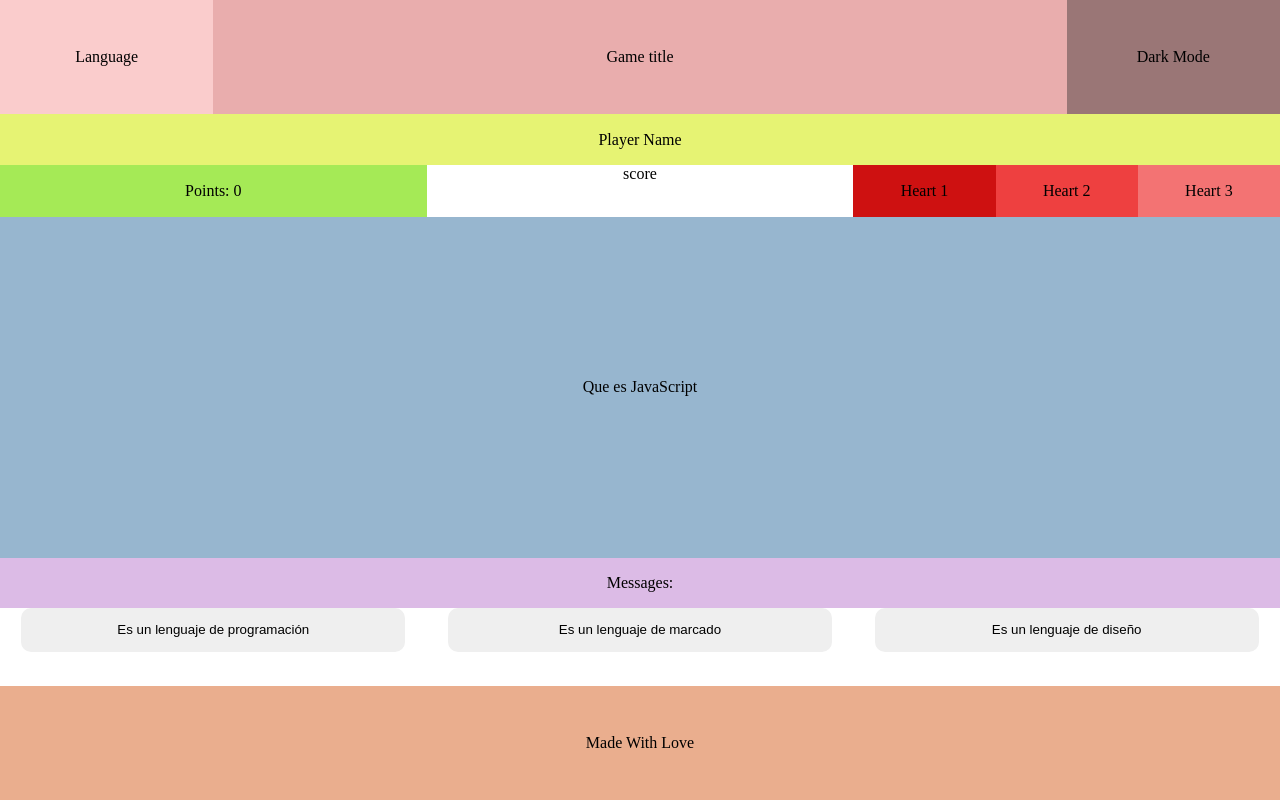
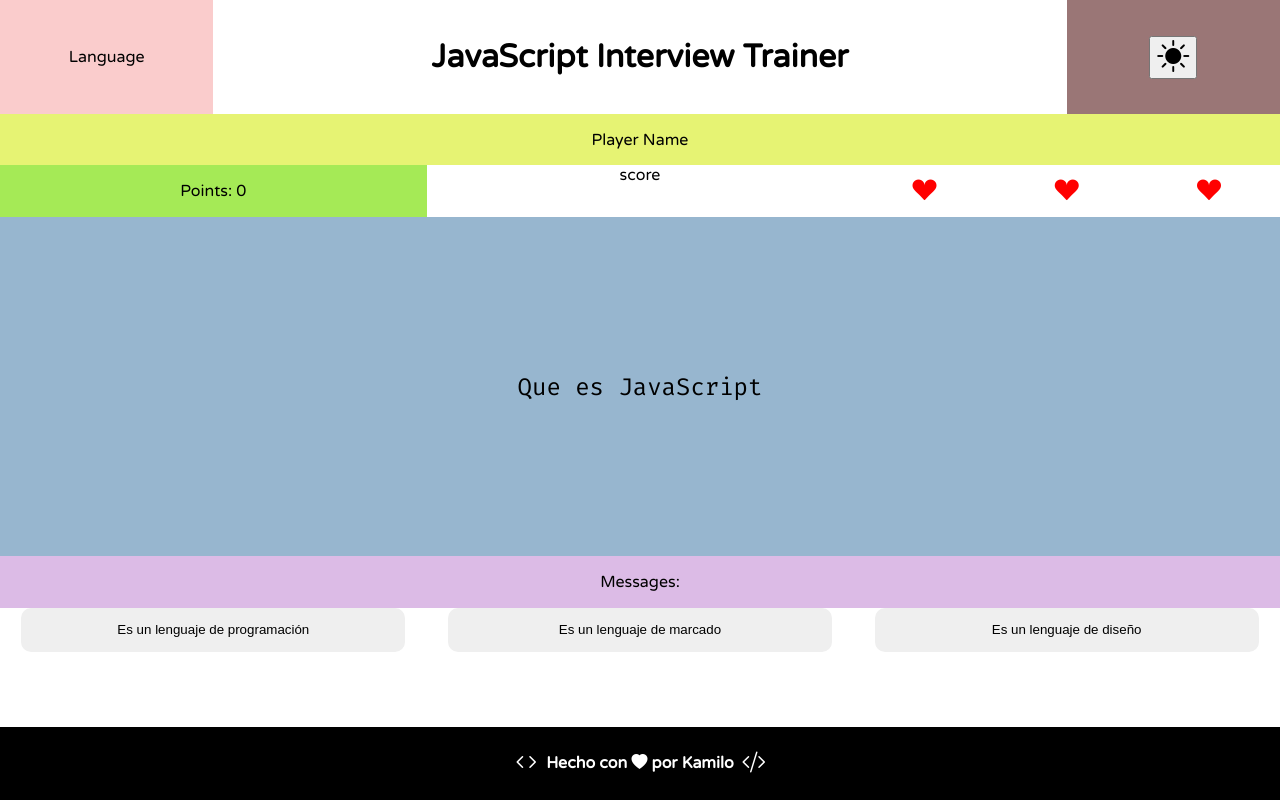
Before and after one commit to kamilodev/javascript-trainer, a React (Create React App) app: page / in a window 1280 px wide. Built offline with nearby package versions, Linux system fonts and the light colour scheme.

Commit message:
Add dark-mode

```diff
--- a/public/index.html
+++ b/public/index.html
@@ -5,10 +5,33 @@
 		<meta name="viewport" content="width=device-width, initial-scale=1" />
 		<meta name="theme-color" content="#000000" />
 		<meta name="description" content="Web site created using create-react-app" />
+
+		<link rel="stylesheet" href="https://cdn.jsdelivr.net/npm/bootstrap-icons@1.9.1/font/bootstrap-icons.css" />
+		<link rel="preconnect" href="https://fonts.googleapis.com" />
+		<link rel="preconnect" href="https://fonts.gstatic.com" crossorigin />
+		<link
+			href="https://fonts.googleapis.com/css2?family=Fira+Code&family=Varela+Round&display=swap"
+			rel="stylesheet"
+		/>
 		<title>JavaScript Trainer</title>
 	</head>
 	<body>
 		<noscript>You need to enable JavaScript to run this app.</noscript>
-		<div id="root"></div>
+		<div class="light" id="root"></div>
+		<script>
+			const chk = document.getElementById('root');
+
+			chk.addEventListener('click', e => {
+				if (chk.classList.contains('light')) {
+					chk.classList.remove('light');
+					chk.setAttribute('data-theme', 'dark');
+				} else {
+					chk.classList.add('dark');
+					chk.classList.remove('dark');
+					chk.setAttribute('data-theme', 'light');
+				}
+				//chk.setAttribute('data-theme', 'dark');
+			});
+		</script>
 	</body>
 </html>
--- a/src/App.js
+++ b/src/App.js
@@ -56,6 +56,7 @@ class App extends Component {
 				};
 			});
 		}
+
 		this.nextQuestion();
 		console.log('Auxcards:', this.state.auxCards);
 	};
@@ -130,12 +131,24 @@ class App extends Component {
 				{console.log('Estado Actual ', this.state.cards)}
 				<div className='container'>
 					<div className='header'>
-						<div className='game-title'>Game title</div>
-						<div className='dark-mode'>Dark Mode</div>
+						<div className='game-title'>
+							<h1>JavaScript Interview Trainer</h1>
+						</div>
+						<div className='dark-mode'>
+							<button id='dark-mode-button'>
+								<i className='bi bi-brightness-high-fill'></i>
+							</button>
+						</div>
 						<div className='language-mode'>Language</div>
 					</div>
 					<div className='footer'>
-						<div className='made-love'>Made With Love</div>
+						<div className='made-love'>
+							<i className='bi bi-code'></i>
+							<h5 className='copy'>
+								Hecho con <i className='bi bi-heart-fill'></i> por Kamilo
+							</h5>
+							<i className='bi bi-code-slash'></i>
+						</div>
 					</div>
 					<div className='game-area'>
 						<div className='player-name'>Player Name</div>
@@ -146,12 +159,18 @@ class App extends Component {
 						</div>
 						<div className='score'>score</div>
 						<div className='lives'>
-							<div className='heart-1'>Heart 1</div>
-							<div className='heart-2'>Heart 2</div>
-							<div className='heart-3'>Heart 3</div>
+							<div className='heart-1'>
+								<i className='bi bi-suit-heart-fill'></i>
+							</div>
+							<div className='heart-2'>
+								<i className='bi bi-suit-heart-fill'></i>
+							</div>
+							<div className='heart-3'>
+								<i className='bi bi-suit-heart-fill'></i>
+							</div>
 						</div>
 						<div className='card-play'>
-							<p>{firstQuestion}</p>
+							<p id='currentCard'>{firstQuestion}</p>
 						</div>
 						<div className='messages'>
 							<p>
--- a/src/controllers/controlButton.controller.js
+++ b/src/controllers/controlButton.controller.js
@@ -19,3 +19,15 @@ export const enableButton = () => {
 	document.getElementById('thirdButton').disabled = false;
 	document.querySelector('.startButton').classList.add('hideMe');
 };
+
+export const textIn = () => {
+	document.getElementById('currentCard').classList.add('fade-in-text');
+
+	document.getElementById('currentCard').classList.remove('fade-out-text');
+};
+
+export const textOut = () => {
+	document.getElementById('currentCard').classList.remove('fade-in-text');
+
+	document.getElementById('currentCard').classList.add('fade-out-text');
+};
--- a/src/index.js
+++ b/src/index.js
@@ -3,6 +3,4 @@ import ReactDOM from 'react-dom/client';
 import App from './App';
 
 const root = ReactDOM.createRoot(document.getElementById('root'));
-root.render(
-    <App />
-);
+root.render(<App />);
--- a/src/styles/styles.css
+++ b/src/styles/styles.css
@@ -1,6 +1,24 @@
+/* Light Mode */
+
+:root {
+	--color-game-background: #fff;
+}
+
+/* Dark Mode */
+
+[data-theme='dark'] {
+	--color-game-background: #000;
+}
+
+.bi-brightness-high-fill {
+	font-size: 2rem;
+	cursor: pointer;
+}
+
 body {
 	margin: 0;
 	padding: 0;
+	font-family: 'Varela Round', sans-serif;
 }
 
 .container {
@@ -33,7 +51,7 @@ body {
 	display: flex;
 	justify-content: center;
 	align-items: center;
-	background-color: #e9adad;
+	background-color: var(--color-game-background);
 }
 
 .dark-mode {
@@ -60,14 +78,29 @@ body {
 	grid-auto-flow: row;
 	grid-template-areas: 'made-love';
 	grid-area: footer;
+	text-align: center;
+	align-self: end;
+}
+
+.bi-code-slash,
+.bi-code {
+	font-size: 1.5rem;
+	padding: 0.5rem;
+	color: white;
+}
+
+h5 {
+	font-size: 1rem;
+	color: white;
 }
 
 .made-love {
 	grid-area: made-love;
-	background-color: #eaae8e;
+	background-color: black;
 	display: flex;
 	justify-content: center;
 	align-items: center;
+	padding: 0;
 }
 
 .game-area {
@@ -120,9 +153,13 @@ body {
 	grid-area: lives;
 }
 
+.bi-suit-heart-fill {
+	font-size: 1.5rem;
+	color: red;
+}
+
 .heart-1 {
 	grid-area: heart-1;
-	background-color: rgb(206, 17, 17);
 	display: flex;
 	justify-content: center;
 	align-items: center;
@@ -130,7 +167,6 @@ body {
 
 .heart-2 {
 	grid-area: heart-2;
-	background-color: rgb(238, 64, 64);
 	display: flex;
 	justify-content: center;
 	align-items: center;
@@ -138,7 +174,6 @@ body {
 
 .heart-3 {
 	grid-area: heart-3;
-	background-color: rgb(243, 115, 115);
 	display: flex;
 	justify-content: center;
 	align-items: center;
@@ -150,6 +185,11 @@ body {
 	display: flex;
 	justify-content: center;
 	align-items: center;
+}
+
+#currentCard {
+	font-family: 'Fira Code', monospace;
+	font-size: 1.5rem;
 }
 
 .messages {
```
